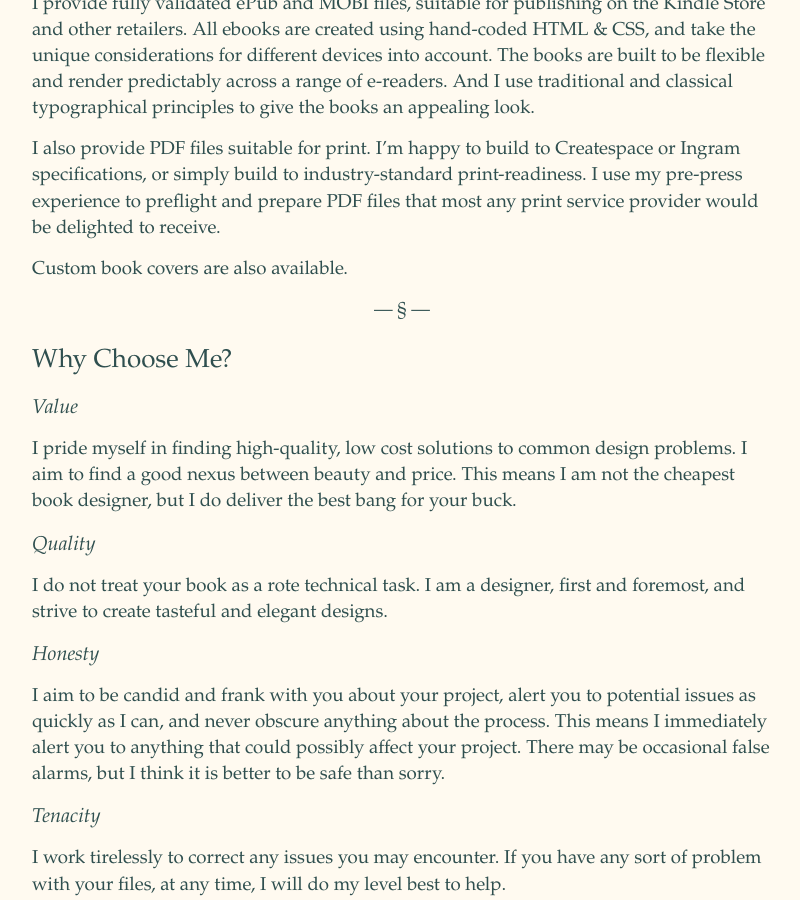
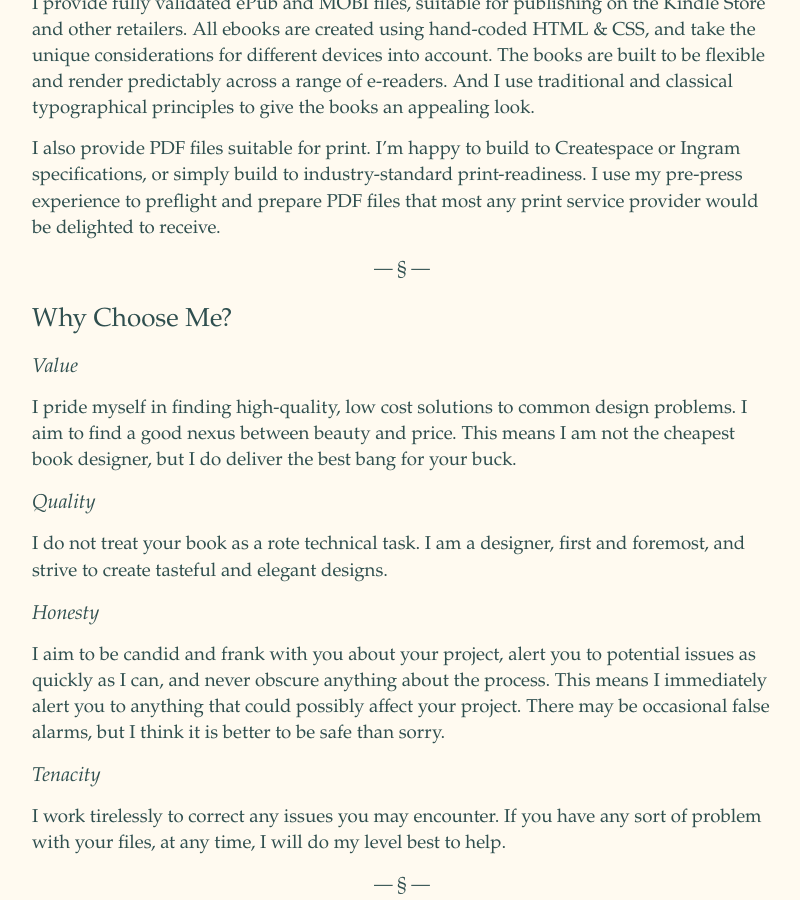
Before and after one commit to phillipgessert/phillipgessert.github.io, a Jekyll site: the page built from index.md, in a window 1280 px wide and 900 px high, scrolled down 499 px. Shown: the whole window, without its empty margins (238-1038 px from the left). Built offline with Jekyll 4.4.1, drawn with Linux system fonts in a browser that asks for light colours.

Commit message:
content edit
Removed line offering book cover design

```diff
--- a/index.md
+++ b/index.md
@@ -10,8 +10,6 @@
 I provide fully validated ePub and MOBI files, suitable for publishing on the Kindle Store and other retailers. All ebooks are created using hand-coded HTML & CSS, and take the unique considerations for different devices into account. The books are built to be flexible and render predictably across a range of e-readers. And I use traditional and classical typographical principles to give the books an appealing look.
 
 I also provide PDF files suitable for print. I’m happy to build to Createspace or Ingram specifications, or simply build to industry-standard print-readiness. I use my pre-press experience to preflight and prepare PDF files that most any print service provider would be delighted to receive.
-
-Custom book covers are also available.
 
 ---
 
```
